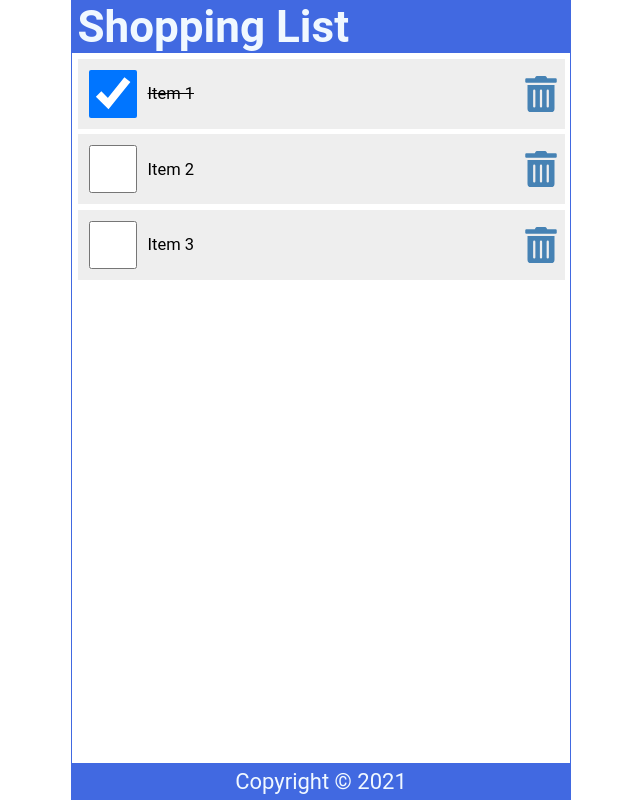
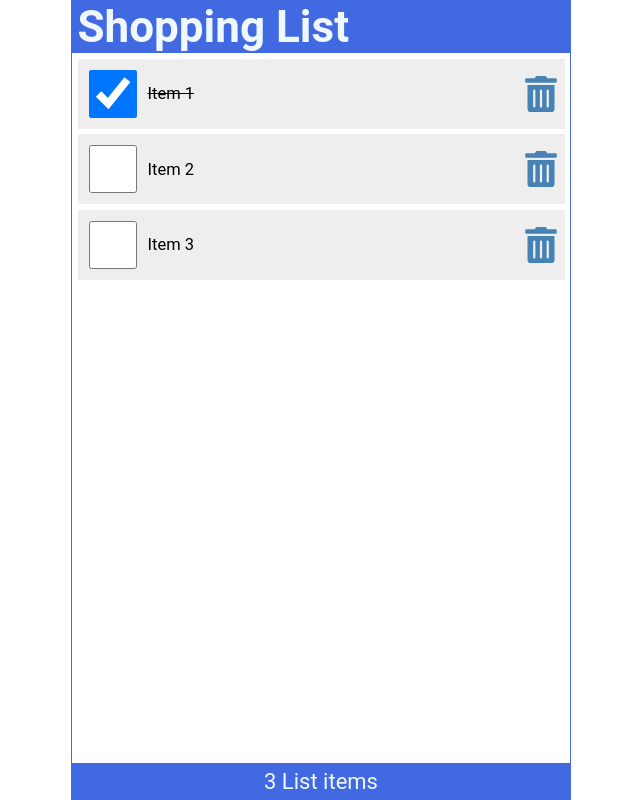
Before and after one commit to Chris-isCoding/shopping-list, a React (Create React App) app: page / in a window 1280 px wide. Shown: the whole page, without its empty margins (319-959 px from the left). Built offline with nearby package versions, Linux system fonts and the light colour scheme.

Commit message:
feat: Pass props to Footer component

```diff
--- a/src/Components/Footer.js
+++ b/src/Components/Footer.js
@@ -1,11 +1,9 @@
-const Footer = () => {
-  const today = new Date();
-
-  return (
-    <footer>
-      <p>Copyright &copy; {today.getFullYear()}</p>
-    </footer>
-  );
-};
+const Footer = ({ length }) => (
+  <footer>
+    <p>
+      {length} List {length === 1 ? 'item' : 'items'}
+    </p>
+  </footer>
+);
 
 export default Footer;
```
